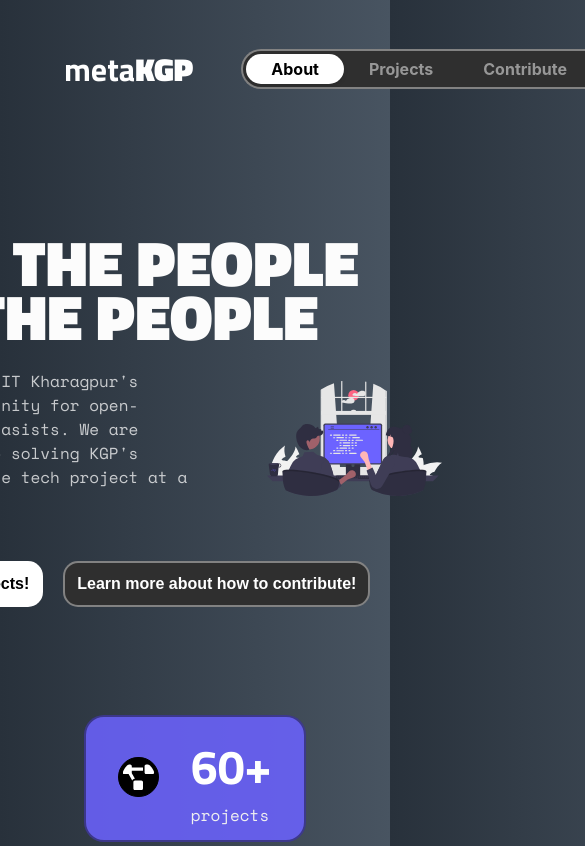
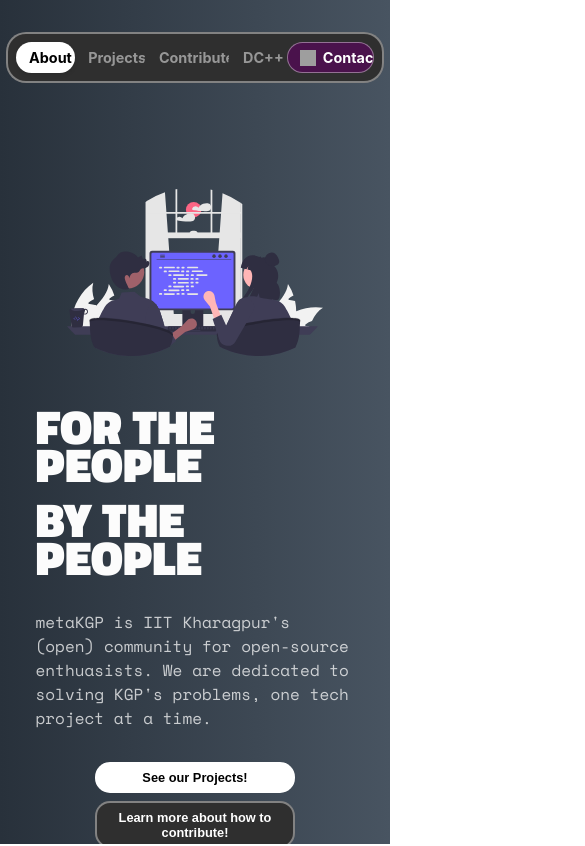
Before and after one commit to metakgp/metakgp.org, a React (Vite) app: page /#/about in a window 390 px wide. Shown: the top 846 px of the page, 585 px wide, since content can reach past the window. Built offline with nearby package versions, Linux system fonts and the light colour scheme; grey boxes are pictures that could not be loaded.

Commit message:
feat: yay responsive :D ^_^

```diff
--- a/src/sections/Hero.tsx
+++ b/src/sections/Hero.tsx
@@ -5,7 +5,7 @@ import { Link } from "react-router-dom";
 
 export const HeroSection = () => {
   return (
-    <section>
+    <section className="topic-section">
       <div className="hero-container">
         <div className="hero-header-container">
           <h1 className="main-header">For The People</h1>
--- a/src/styles/components/StatsCard.css
+++ b/src/styles/components/StatsCard.css
@@ -10,12 +10,12 @@
   gap: 2rem;
   color: #fff;
   transition: scale 0.2s, box-shadow 0.2s, background-color 0.2s;
+  width: 20%;
   min-width: fit-content;
-  width: 20%;
+  box-sizing: border-box;
 }
 
 .card:hover {
-  scale: 1.02;
   box-shadow: 0 2px 10px rgba(0, 0, 0, 0.8);
   background-color: #6c63ff;
 }
--- a/src/styles/global.css
+++ b/src/styles/global.css
@@ -1,6 +1,8 @@
-body {
+html,
+body,
+#root {
   margin: 0;
-  width: 100vw;
+  padding: 0;
   font-family: -apple-system, BlinkMacSystemFont, 'Segoe UI', 'Roboto', 'Oxygen',
     'Ubuntu', 'Cantarell', 'Fira Sans', 'Droid Sans', 'Helvetica Neue',
     sans-serif;
@@ -11,7 +13,8 @@ body {
   color: #fcfcfc;
   -webkit-font-smoothing: antialiased;
   -moz-osx-font-smoothing: grayscale;
-  min-height: 100%;
+  height: 100%;
+  overflow-x: hidden;
 }
 
 @keyframes gradient_anim {
@@ -47,8 +50,3 @@ a:hover:not(.nav-element):not(.active-nav-element):not(.slack-link):not(.metakgp
 a:visited:not(.nav-element):not(.active-nav-element):not(.slack-link):not(.metakgp-logo-link):not(.no-highlight) {
   color: #FF00FF;
 }
-
-#root {
-  min-height: 100vh;
-  display: flex;
-}
--- a/src/styles/pages/App.css
+++ b/src/styles/pages/App.css
@@ -3,12 +3,28 @@
   display: flex;
   flex-direction: column;
   min-height: 100%;
+  max-width: 100vw;
+  overflow-x: hidden;
+}
+
+.App-main,
+.App-header {
   width: 100%;
+  flex: 1;
+  display: flex;
+  flex-direction: column;
+  overflow-x: hidden;
+  max-width: 100vw;
 }
 
 .App-footer {
   margin-top: auto;
   justify-self: flex-end;
+  width: 100%;
+  flex: 1;
+  display: flex;
+  flex-direction: column;
+  overflow-x: hidden;
 }
 
 .metakgp-logo {
@@ -78,3 +94,9 @@
   align-items: center;
   width: 100%;
 }
+
+@media screen and (max-width: 480px) {
+  .page-container {
+    margin: 10px 5%;
+  }
+}
--- a/src/styles/sections/Statistics.css
+++ b/src/styles/sections/Statistics.css
@@ -10,3 +10,35 @@
   gap: 1rem;
   width: 100%;
 }
+
+@media screen and (max-width: 768px) {
+  .stats-container {
+    flex-direction: row;
+    flex-wrap: wrap;
+    gap: 1.5rem;
+    padding: 2rem 1rem;
+  }
+
+  .card {
+    height: 100px;
+    width: 40%;
+    max-width: 250px;
+    min-width: min-content;
+    padding: 0.5rem 1rem;
+    gap: 1rem;
+  }
+
+  .card-icon>* {
+    font-size: 1.5rem;
+    padding: 0.3rem;
+    margin: 0;
+  }
+
+  .card-stat {
+    font-size: 1.5rem;
+  }
+
+  .card-description {
+    font-size: 0.875rem;
+  }
+}
--- a/src/styles/sections/header.css
+++ b/src/styles/sections/header.css
@@ -5,6 +5,9 @@
 }
 
 .header {
+  min-width: 0;
+  box-sizing: border-box;
+  width: 100%;
   display: flex;
   flex-direction: row;
   align-items: center;
@@ -86,3 +89,33 @@
   background-color: #fff;
   color: #4a124c;
 }
+
+@media screen and (max-width: 480px) {
+  .header {
+    margin-top: 0;
+    flex-direction: column;
+    align-items: center;
+    padding: 1rem;
+    gap: 1rem;
+  }
+
+  .nav-bar {
+    justify-content: center;
+    width: 100%;
+    padding: 8px;
+  }
+
+  .nav-element,
+  .active-nav-element,
+  .slack-link {
+    padding: 6px 12px;
+    font-size: 0.9rem;
+    white-space: nowrap;
+  }
+
+  .metakgp-logo {
+    font-size: 0rem;
+    text-align: center;
+    visibility: hidden;
+  }
+}
--- a/src/styles/sections/hero.css
+++ b/src/styles/sections/hero.css
@@ -92,3 +92,59 @@
 .project-button:hover {
   scale: 1.08;
 }
+
+@media screen and (max-width: 480px) {
+  .hero-container {
+    flex-direction: column-reverse;
+    align-items: center;
+    padding: 1rem;
+    gap: 2rem;
+  }
+
+  .hero-header-container {
+    width: 100%;
+    padding: 0;
+    white-space: normal;
+    text-align: center;
+  }
+
+  .main-header {
+    font-size: clamp(3rem, 8vw, 4rem);
+    line-height: 0.8;
+    text-align: left;
+    margin: 1rem 0;
+  }
+
+  .hero-description {
+    margin: 2rem 0;
+    font-size: 1rem;
+    text-align: left;
+  }
+
+  .hero-button-container {
+    flex-direction: column;
+    align-items: center;
+    justify-content: center;
+    gap: 0.5rem;
+    padding: 0;
+  }
+
+  .project-button,
+  .contribute-button {
+    font-size: 0.8rem;
+    padding: 0.4rem;
+    width: 200px;
+    text-align: center;
+  }
+
+  .hero-image-container {
+    padding: 0;
+    max-width: 100%;
+    text-align: center;
+  }
+
+  .hero-image {
+    max-width: 80%;
+    height: auto;
+  }
+}
```
